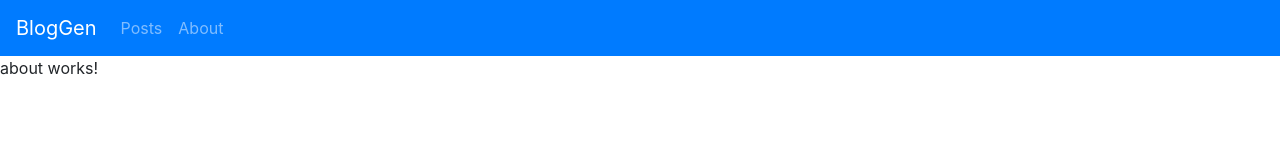
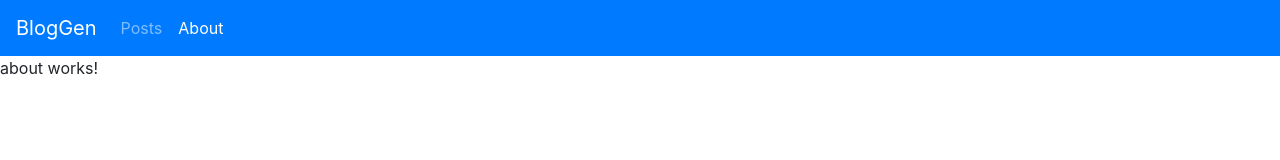
Before and after one commit to HaiderMalik12/hands-on-angular-routing, an Angular app: page /about in a window 1280 px wide. Shown: the top 160 px of the page. Built offline with nearby package versions, Linux system fonts and the light colour scheme.

Commit message:
02-Refactor the traditional nav links with angular RouterLink

```diff
--- a/src/app/navbar/navbar.component.html
+++ b/src/app/navbar/navbar.component.html
@@ -1,5 +1,5 @@
 <nav class="navbar navbar-expand-lg navbar-dark bg-primary">
-  <a class="navbar-brand" href="/">BlogGen</a>
+  <a class="navbar-brand" routerLink="/">BlogGen</a>
   <button
     class="navbar-toggler"
     type="button"
@@ -15,12 +15,12 @@
   <div class="collapse navbar-collapse" id="navbarSupportedContent">
     <ul class="navbar-nav mr-auto">
       <li class="nav-item">
-        <a href="#" class="nav-link"
+        <a routerLink="/posts" routerLinkActive="active" class="nav-link"
           >Posts <span class="sr-only">(current)</span></a
         >
       </li>
       <li class="nav-item">
-        <a href="#" class="nav-link"
+        <a routerLink="/about" routerLinkActive="active" class="nav-link"
           >About <span class="sr-only">(current)</span></a
         >
       </li>
```
